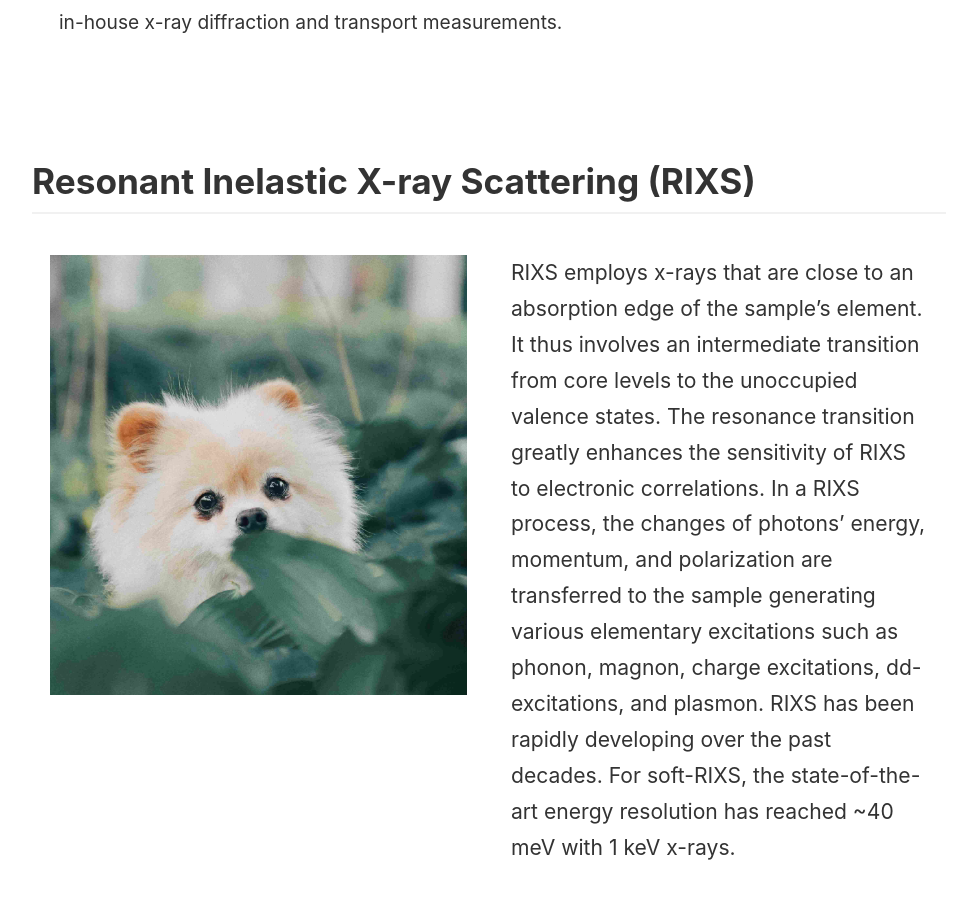
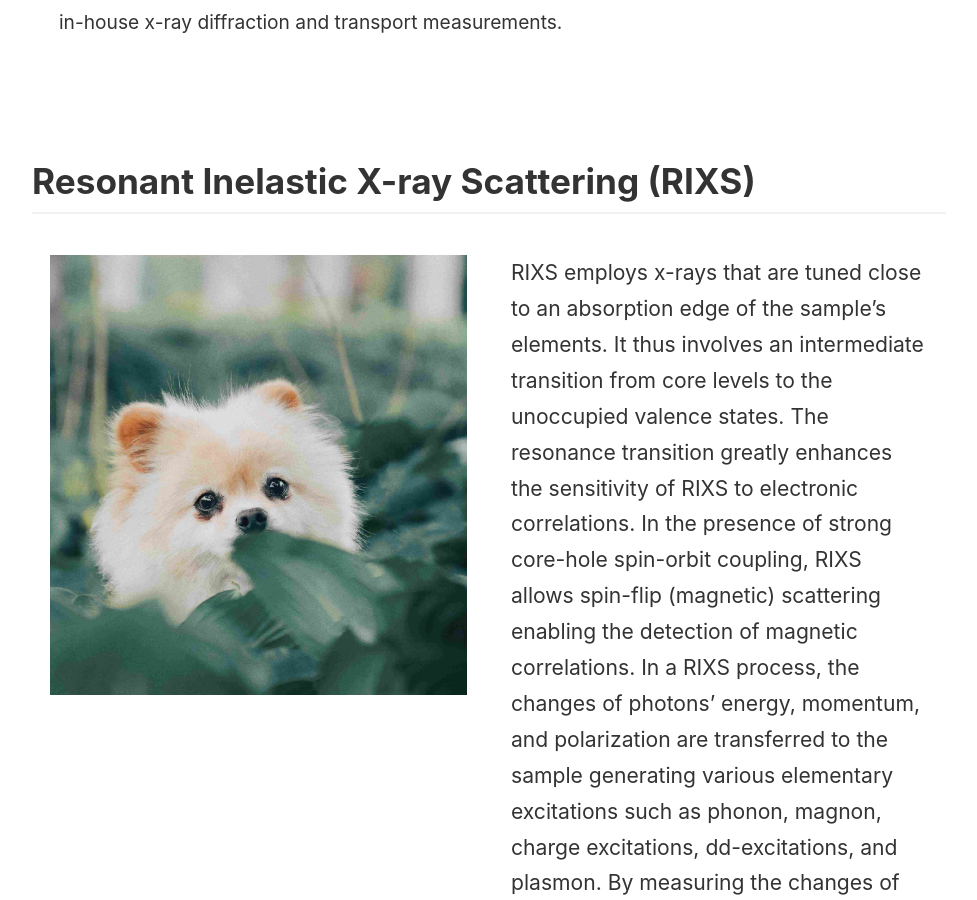
Before and after one commit to qmcuhk/qmcuhk.github.io, a Jekyll site: the page built from _pages/research.md, in a window 1280 px wide and 900 px high, scrolled down 739 px. Shown: the whole window, without its empty margins (151-1128 px from the left). Built offline with Jekyll 4.4.1, drawn with Linux system fonts in a browser that asks for light colours; some web fonts are replaced; some of the changed text lies outside the part shown.

Commit message:
update research page

```diff
--- a/_pages/research.md
+++ b/_pages/research.md
@@ -22,7 +22,7 @@
         <img src="assets/web_pictures/temp_profile_pic.jpg">
         </div>
         <div class="research-tech-info">
-        RIXS employs x-rays that are close to an absorption edge of the sample’s element. It thus involves an intermediate transition from core levels to the unoccupied valence states. The resonance transition greatly enhances the sensitivity of RIXS to electronic correlations. In a RIXS process, the changes of photons’ energy, momentum, and polarization are transferred to the sample generating various elementary excitations such as phonon, magnon, charge excitations, dd-excitations, and plasmon. RIXS has been rapidly developing over the past decades. For soft-RIXS, the state-of-the-art energy resolution has reached ~40 meV with 1 keV x-rays.
+        RIXS employs x-rays that are tuned close to an absorption edge of the sample’s elements. It thus involves an intermediate transition from core levels to the unoccupied valence states. The resonance transition greatly enhances the sensitivity of RIXS to electronic correlations. In the presence of strong core-hole spin-orbit coupling, RIXS allows spin-flip (magnetic) scattering enabling the detection of magnetic correlations. In a RIXS process, the changes of photons’ energy, momentum, and polarization are transferred to the sample generating various elementary excitations such as phonon, magnon, charge excitations, dd-excitations, and plasmon. By measuring the changes of scattered photons, we can determine the dispersion relation of the generated excitations. RIXS has been rapidly developing over the past decades. For soft-RIXS, the state-of-the-art energy resolution has reached ~40 meV with 1 keV x-rays.
         </div>
     </div>
 </div>
@@ -31,7 +31,7 @@
     <h1>Neutron Scattering</h1>
     <div class="research-tech-container-reverse">
         <div class="research-tech-info">
-        Neutron scattering is an essential technique used to investigate the structural and magnetic properties of materials at the atomic or molecular level. It involves directing a beam of neutrons at a sample and detecting how these neutrons are scattered. Its effectiveness stems from the neutrons' neutral charge, allowing deep penetration into materials without significant deflection. This characteristic makes it particularly adept at detecting light atoms like hydrogen, often elusive to other methods. Moreover, the magnetic moment of neutrons enables the examination of magnetic structures. Variants of the technique, such as small-angle neutron scattering (SANS) and neutron diffraction, cater to different research needs, from studying large structures to detailed atomic arrangements.
+        Neutron scattering can determine the crystalline and magnetic structure as well as their dynamics. This is becuase: (1) neutrons carry spin 1/2, and can thus interact with the dipole moments in the matter; (2) neutrons interact with the atoms via nuclear force; (3) neutrons are charge neutral and thus have deep penetration into most materials; (4) the wavelengths and energis of neutrons used for our experiments are comparable to the crystal lattice parameters and elementary excitations, leading to high momentum and energy resolutions. Neutron scattering is a bulk probe which can be combined with versatile sample environments like magnetic field, high pressure.
         </div>
         <div class="research-tech-pic">
             <img src="assets/web_pictures/temp_profile_pic.jpg">
```
